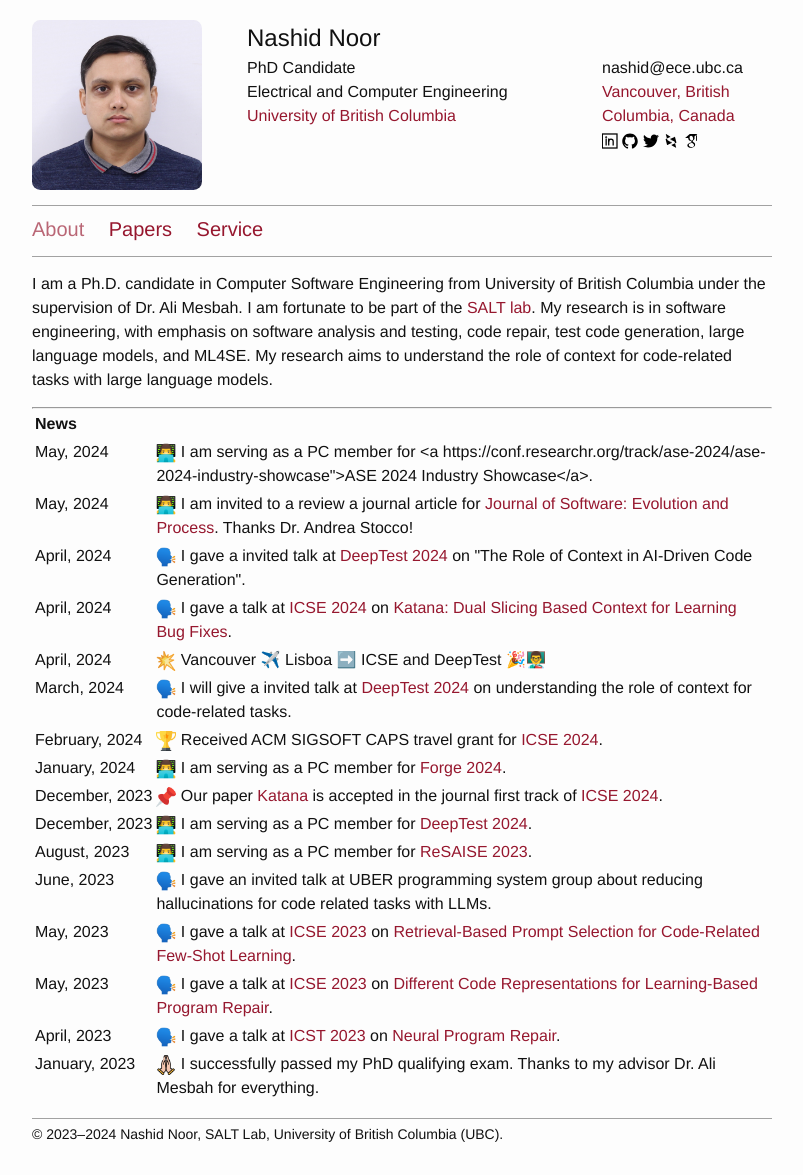
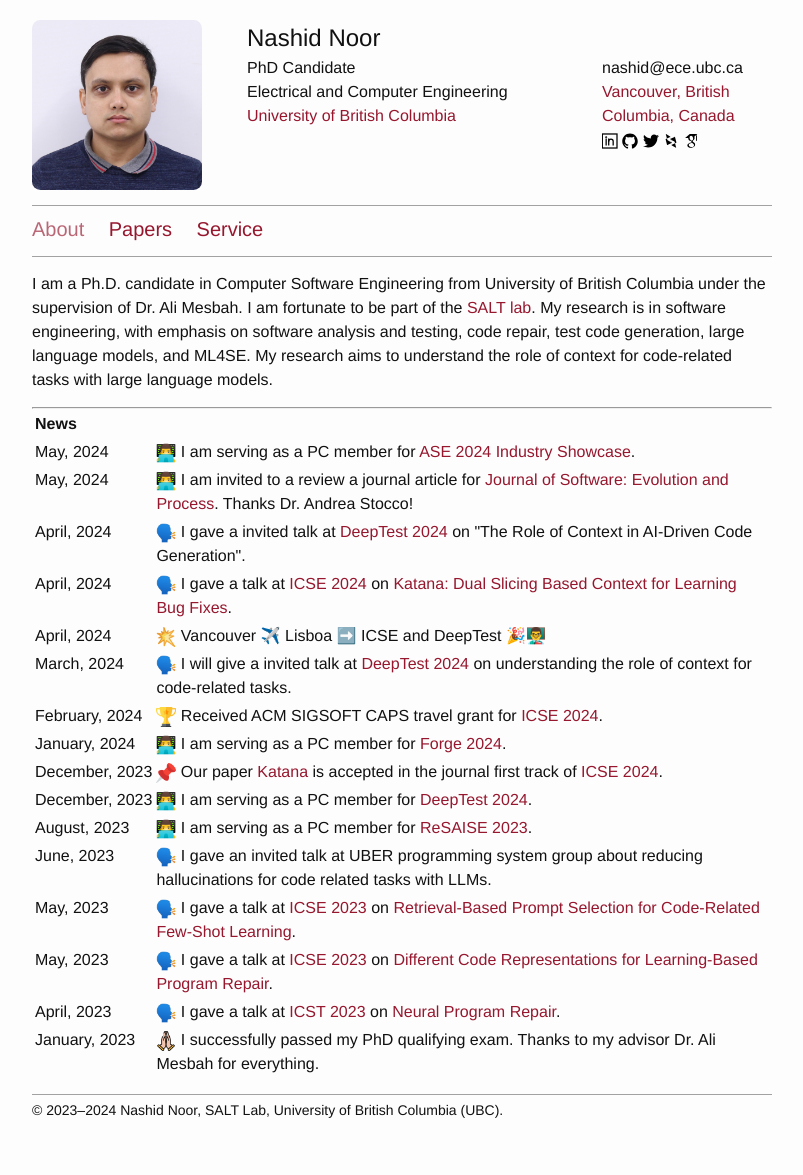
Before and after one commit to nashid/nashid.github.io, a Jekyll site: the page built from index.md, in a window 1280 px wide. Shown: the whole page, without its empty margins (238-1041 px from the left). Built offline with Jekyll 4.4.1, drawn with Linux system fonts in a browser that asks for light colours; after the commit the page ends 1151 px from its top, so only the background shows below that.

Commit message:
ase 2024 - 1

```diff
--- a/index.md
+++ b/index.md
@@ -20,7 +20,7 @@
 
   <tr>
     <td style="vertical-align: top;">May,&nbsp;2024</td>
-    <td><img src="./resources/images/icon-paper-review.png" width="20" height="20"> I am serving as a PC member for <a https://conf.researchr.org/track/ase-2024/ase-2024-industry-showcase">ASE 2024 Industry Showcase</a>.</td>
+    <td><img src="./resources/images/icon-paper-review.png" width="20" height="20"> I am serving as a PC member for <a href="https://conf.researchr.org/track/ase-2024/ase-2024-industry-showcase">ASE 2024 Industry Showcase</a>.</td>
   </tr>
 
   <tr>
```
